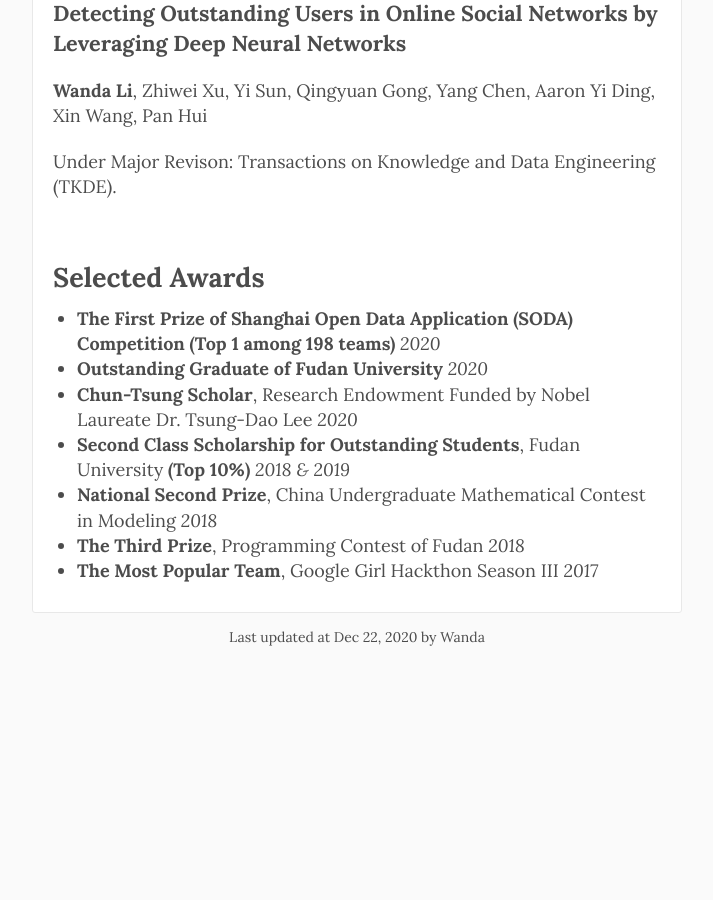
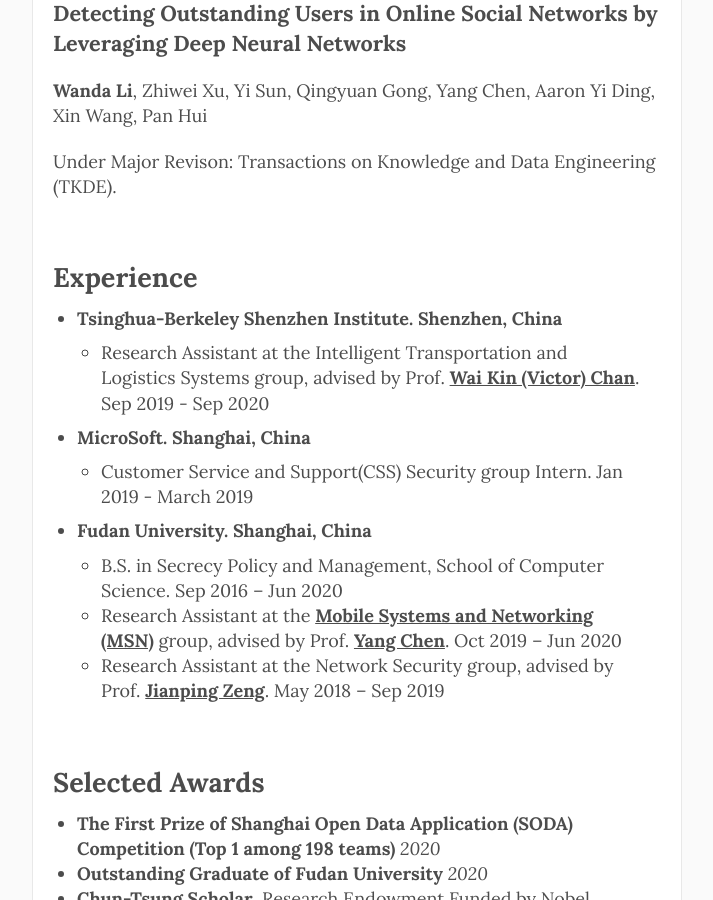
Before and after one commit to wandli/wandli.github.io, a Jekyll site: the page built from about.md, in a window 1280 px wide and 900 px high, scrolled down 1078 px. Shown: the whole window, without its empty margins (283-996 px from the left). Built offline with Jekyll 4.4.1, drawn with Linux system fonts in a browser that asks for light colours; before the commit the page ends 1741 px from its top, so only the background shows below that.

Commit message:
Update about.md

```diff
--- a/about.md
+++ b/about.md
@@ -34,6 +34,21 @@ Under Major Revison: Transactions on Knowledge and Data Engineering (TKDE).
 
 <br />
 
+## Experience
+
+- **Tsinghua-Berkeley Shenzhen Institute.    Shenzhen, China**
+  - Research Assistant at the Intelligent Transportation and Logistics Systems group, advised by Prof. [Wai Kin (Victor) Chan](https://www.tbsi.edu.cn/en/index.php?s=/cms/148.html).   Sep 2019 - Sep 2020
+
+- **MicroSoft.   Shanghai, China**
+  - Customer Service and Support(CSS) Security group Intern.              Jan 2019 - March 2019
+
+- **Fudan University.   Shanghai, China**
+  - B.S. in Secrecy Policy and Management, School of Computer Science.          Sep 2016 – Jun 2020
+  - Research Assistant at the [Mobile Systems and Networking (MSN)](http://fudan-msn.weebly.com/) group, advised by Prof. [Yang Chen](https://chenyang03.wordpress.com/).  Oct 2019 – Jun 2020
+  - Research Assistant at the Network Security group, advised by Prof. [Jianping Zeng](http://homepage.fudan.edu.cn/zengjp/).           May 2018 – Sep 2019
+
+
+<br />
 
 ## Selected Awards
 
```
